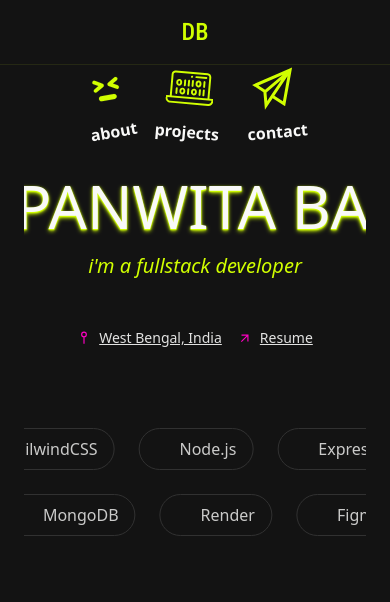
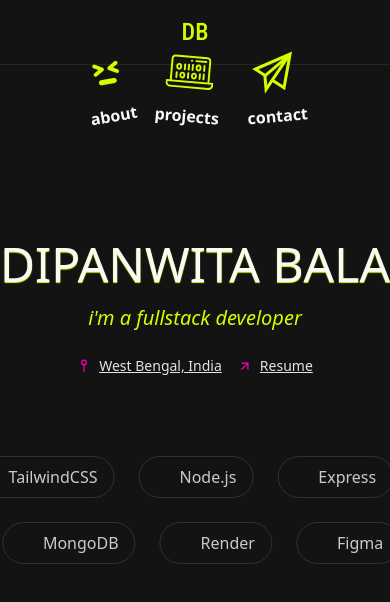
Before and after one commit to Dip-Bala/portfolio-v1, a React (Vite) app: page / in a window 390 px wide. Shown: the top 602 px of the page. Built offline with nearby package versions, Linux system fonts and the light colour scheme; some icons are missing.

Commit message:
Home UI polished

```diff
--- a/src/App.tsx
+++ b/src/App.tsx
@@ -29,10 +29,10 @@ export default App
 
 const MainLayout = () => {
   return (
-    <div className="bg-darkblack text-offwhite min-h-screen">
+    <div className="h-screen bg-darkblack text-offwhite min-h-screen">
       {/* <Header /> */}
       <Navbar />
-      <div className="px-6 md:px-10 lg:px-20 ">
+      <div className=" md:px-10 lg:px-20 ">
         <Outlet />
       </div>
     </div>
--- a/src/index.css
+++ b/src/index.css
@@ -1,7 +1,14 @@
 @import url('https://fonts.googleapis.com/css2?family=Roboto+Condensed:ital,wght@0,100..900;1,100..900&display=swap');
 @import "tailwindcss";
+@layer utilities {
+.bg-dot-grid {
+    background-image: radial-gradient(
+      rgba(214, 212, 212, 0.12) 1px,
+      transparent 1px
+    );
+  }
 
-
+}
 @theme{
     --font-roboto: 'Roboto Condensed', serif;
     --text-shadow-xl: -2px 10px 2px;
--- a/src/pages/Home.tsx
+++ b/src/pages/Home.tsx
@@ -5,21 +5,21 @@ import { MdOutlineArrowOutward } from "react-icons/md";
 
 export function Home() {
   return (
-    <div className="flex w-full p-4 sm:py-20 text-offwhite items-center justify-center overflow-hidden">
+    <div className="flex w-full px-2 py-20 text-offwhite items-center justify-center overflow-hidden">
       <motion.div
         initial={{ opacity: 0, scale: 0.5 }}
         animate={{ opacity: 1, scale: 1 }}
         transition={{ duration: 1, ease: "easeOut" }}
       >
         <div className="flex flex-col w-full justify-center gap-4">
-          <h1 className="text-6xl sm:text-9xl lg:text-[200px] text-wrap text-offwhite text-roboto font-medium font-stretch-ultra-condensed text-center md:text-nowrap  mb-0 selection:bg-lime selection:text-darkblack text-shadow-md text-shadow-lime">
+          <h1 className="text-5xl sm:text-9xl lg:text-[200px] text-wrap text-offwhite text-roboto  sm:font-medium font-stretch-ultra-condensed text-center md:text-nowrap mb-0 selection:bg-lime selection:text-darkblack text-shadow-xs sm:text-shadow-md text-shadow-lime">
             DIPANWITA BALA
           </h1>
           <h2 className="text-xl md:text-3xl italic lowercase text-lime text-roboto font-normal font-stretch-ultra-condensed text-center text-nowrap hover:underline hover:underline-offset-2 decoration-pink-500 m-0 selection:bg-pink-600">
             I'm a Fullstack Developer
           </h2>
         </div>
-        <div className="text-sm md:text-lg text-offwhite/90  mt-12 flex flex-wrap justify-center items-center gap-4">
+        <div className="text-sm md:text-lg text-offwhite/90 mt-6 sm:mt-8 flex flex-wrap justify-center items-center gap-4">
           <a
             href="https://maps.app.goo.gl/x1zG65GNTsWfQgbdA"
             target="_blank"
--- a/src/ui/components/Navbar.tsx
+++ b/src/ui/components/Navbar.tsx
@@ -50,7 +50,7 @@ export function Navbar() {
         db
       </h1>
     <div className="h-0.5 w-full border-t border-translime/10 absolute top-16 md:top-22 right-0"></div>
-      <div className="flex gap-6 md:gap-10 mt-4 md:mt-0 flex-wrap justify-center relative md:top-10 ">
+      <div className="flex gap-6 md:gap-10 mt-4 md:mt-0 flex-wrap justify-center relative md:top-10 -top-4">
         {navItems.map((item) => (
           <div
             key={item.label}
--- a/src/ui/components/Skills.tsx
+++ b/src/ui/components/Skills.tsx
@@ -65,6 +65,9 @@ export function Skills() {
           </div>
         ))}
       </motion.div>
+      <div className="bg-dot-grid w-full h-16">
+
+      </div>
     </div>
   );
 }
```
